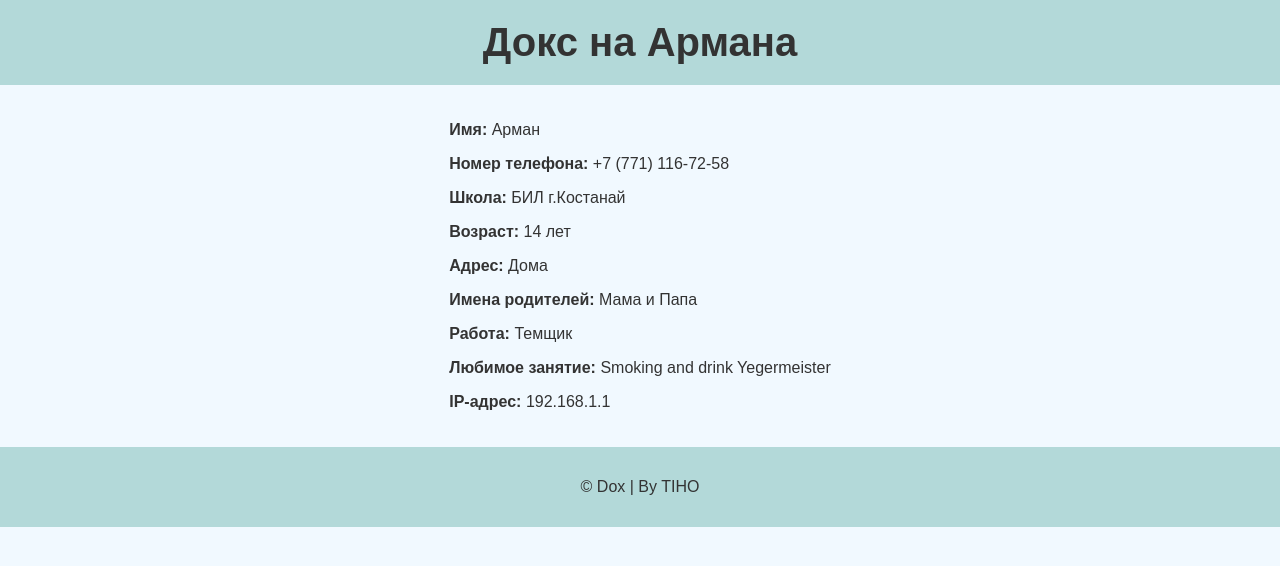
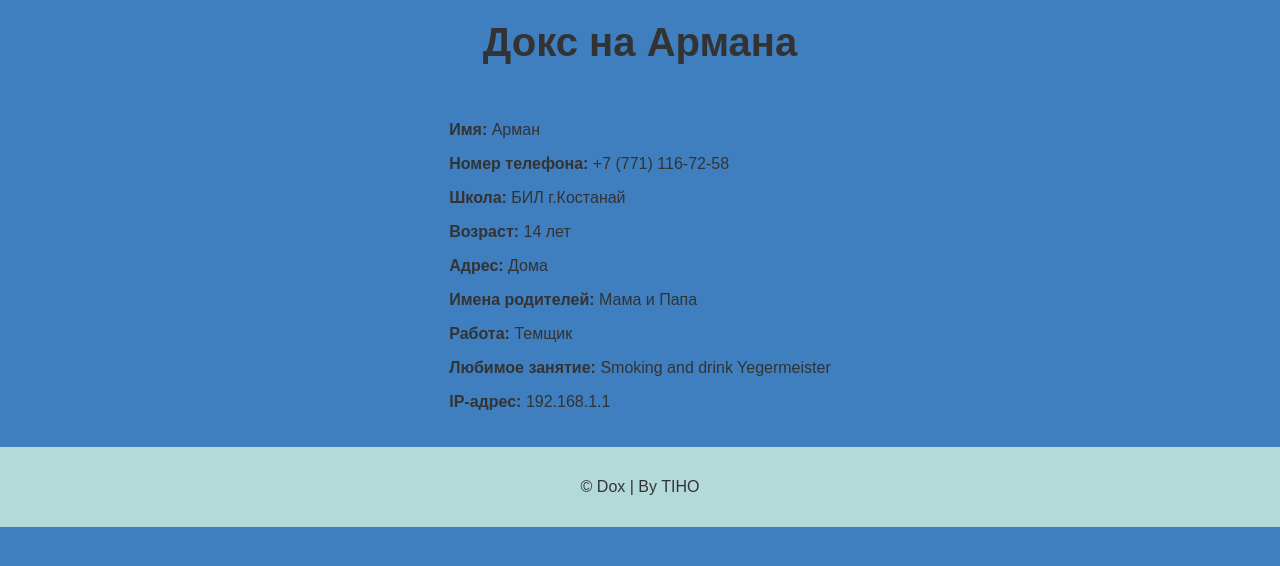
Before and after one commit to antonsmizh/Site, a plain HTML site: page index.html in a window 1280 px wide. Drawn offline with Linux system fonts and the light colour scheme.

Commit message:
Update style.css

```diff
--- a/style.css
+++ b/style.css
@@ -3,12 +3,12 @@ body {
     font-family: 'Arial', sans-serif;
     margin: 0;
     padding: 0;
-    background-color: #F1F9FF; /* Пастельный светло-синий */
+    background-color: #3F7EBF; /* Пастельный светло-синий */
     color: #333;
 }
 
 header {
-    background-color: #B3D9D9; /* Пастельный фисташковый */
+    background-color: #3F7EBF; /* Пастельный фисташковый */
     color: #333;
     text-align: center;
     padding: 20px;
```
